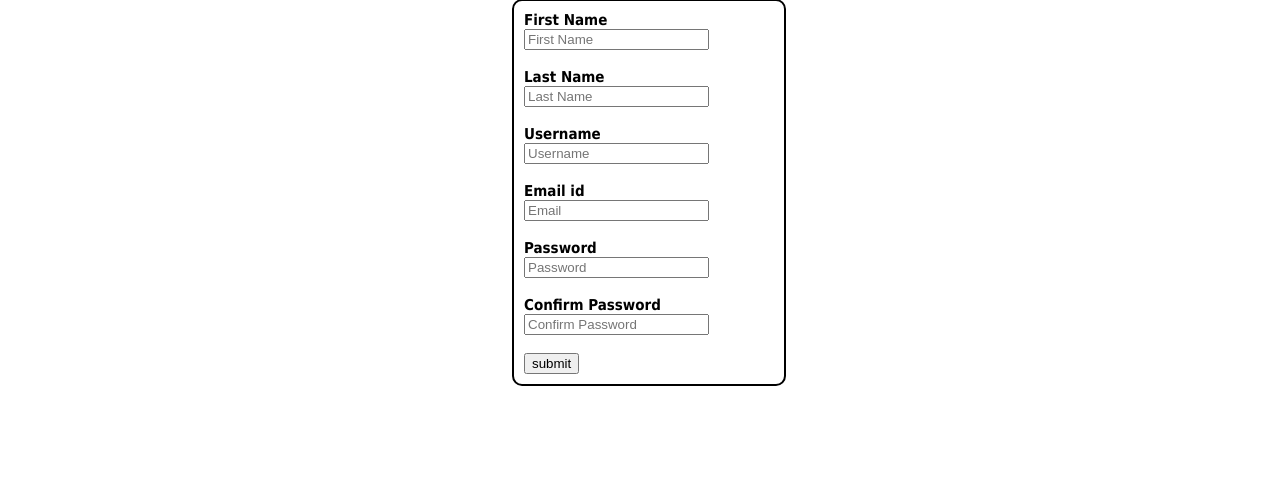
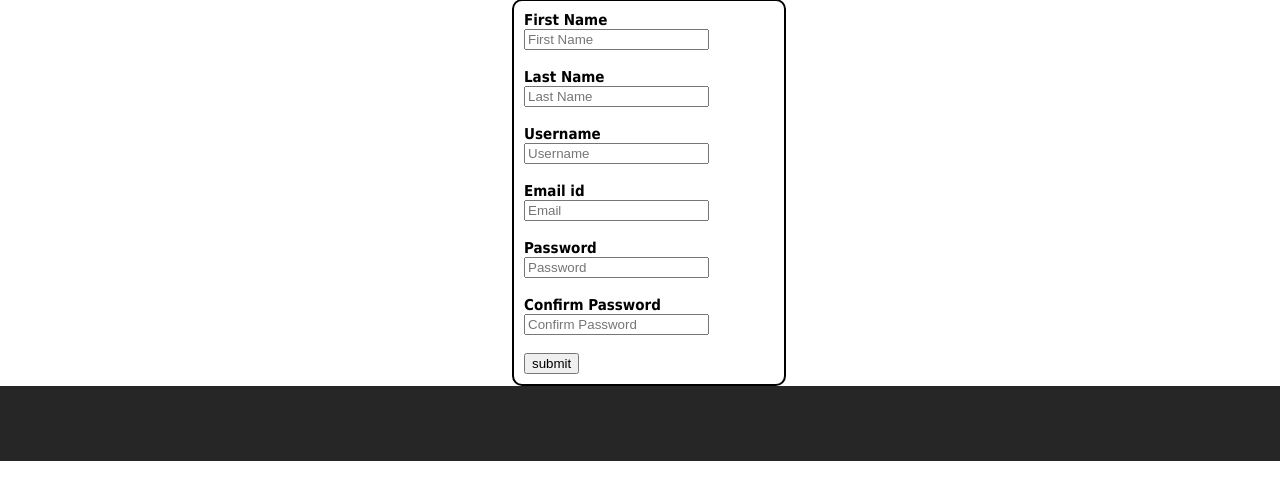
Before and after one commit to mr-pramod-98/Cooking-Guide, a Django app: page /account/register in a window 1280 px wide. Shown: the part 176-676 px from the top of the page. Run offline with Django 3.2, Linux system fonts and the light colour scheme.

Commit message:
Update index.css

```diff
--- a/Recipe/cook/static/cook/index.css
+++ b/Recipe/cook/static/cook/index.css
@@ -24,12 +24,19 @@
 section img{
     position : relative;
     left : 25%;
+    margin-top : 50px;
     max-width : 50%;
     max-height : 100%;
-
     opacity: 0.75;
 }
 
 section{
     align : right;
 }
+
+footer{
+    background : black;
+    opacity : 0.85;
+    height : 75px;
+    margin-top : 50px;
+}
```
